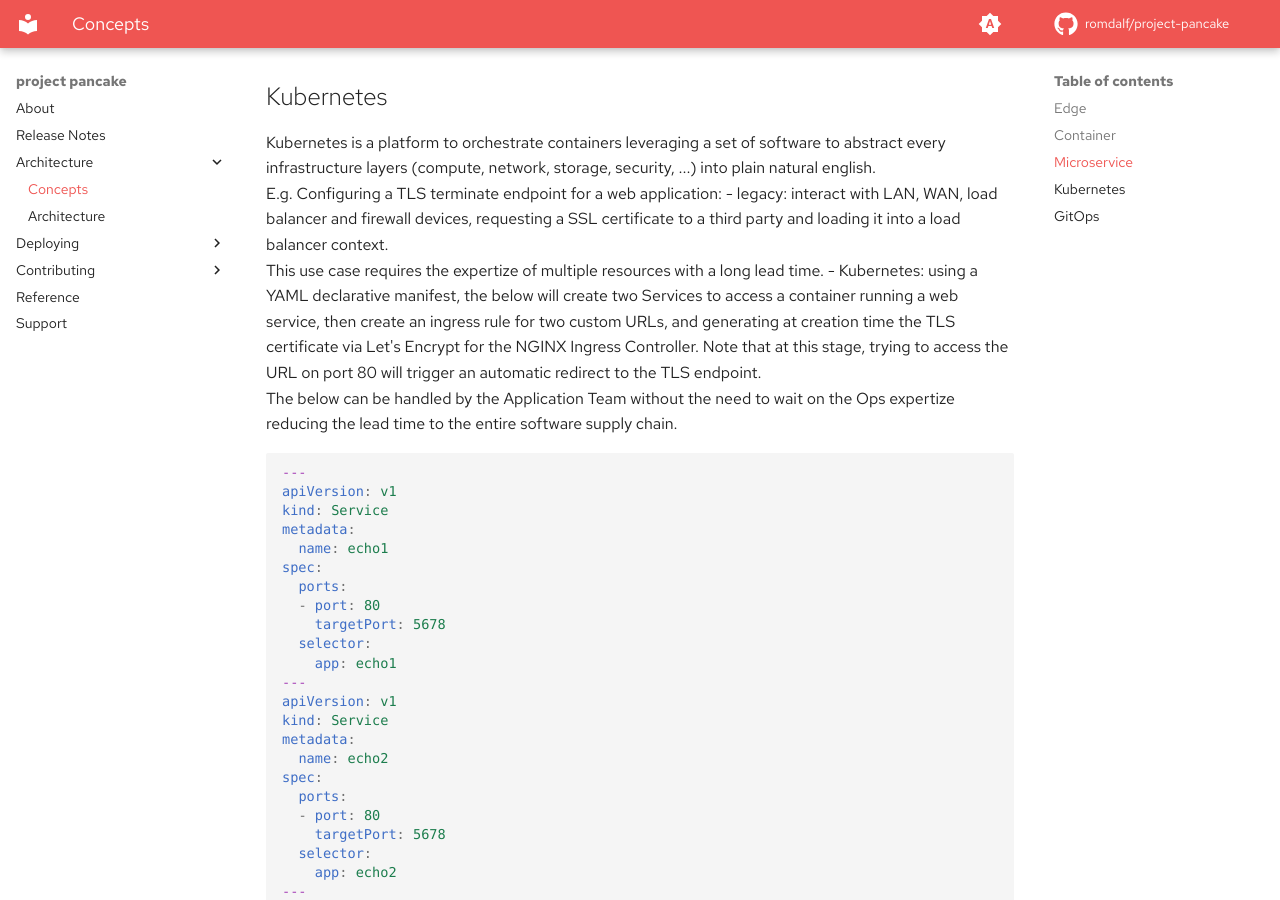
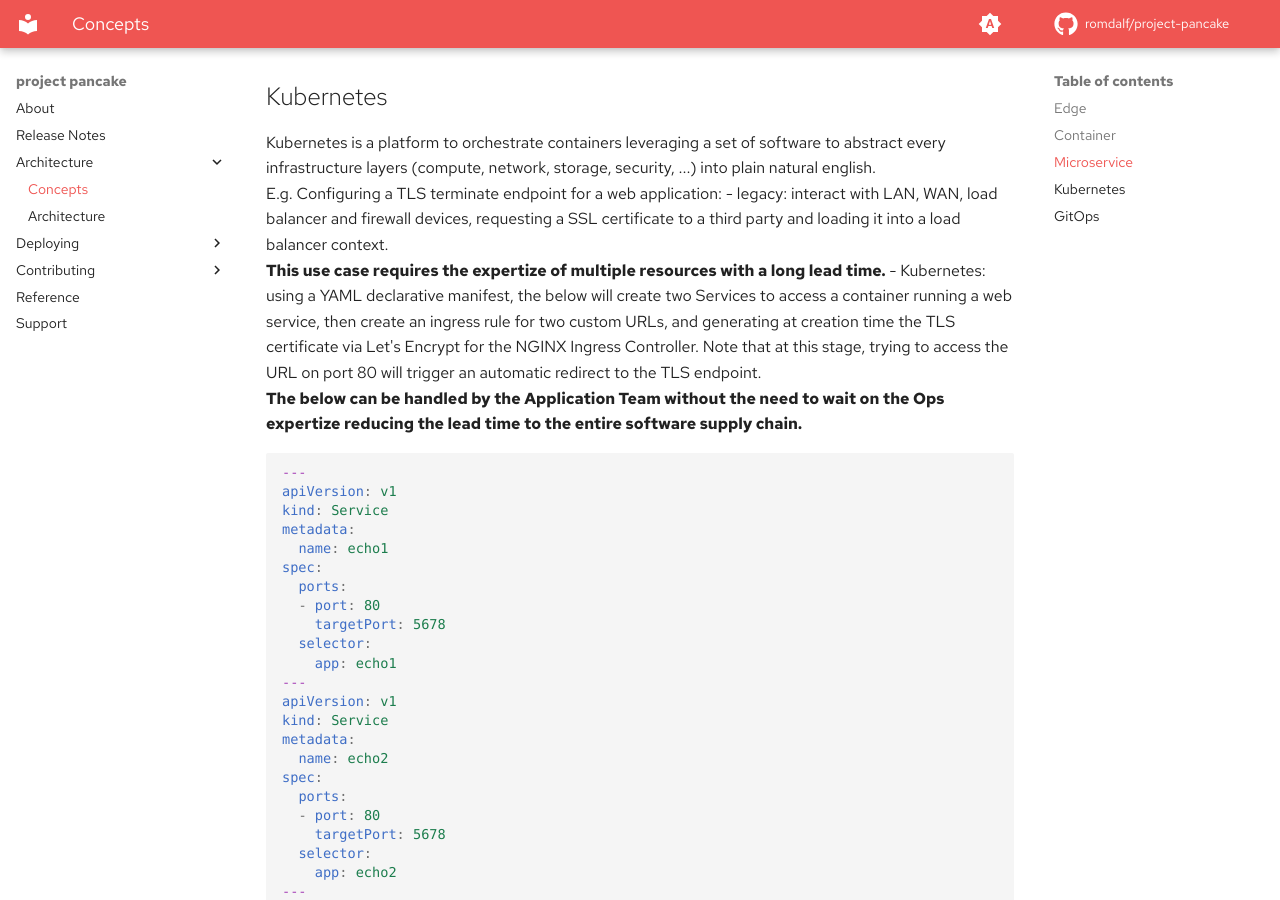
Before and after one commit to beezy-cloud/project-pancake, an MkDocs documentation site: the page built from docs/concepts.md, in a window 1280 px wide and 900 px high, scrolled down 1457 px. Built offline with MkDocs 1.6.1 and Material for MkDocs 9.7.7, drawn with Linux system fonts in a browser that asks for light colours; some web fonts are replaced; comment, search, counter and statistics services are not loaded.

Commit message:
update doc

````diff
--- a/docs/concepts.md
+++ b/docs/concepts.md
@@ -45,9 +45,9 @@ Also, having the shipping module failing will not impact the entire shopping exp
 Kubernetes is a platform to orchestrate containers leveraging a set of software to abstract every infrastructure layers (compute, network, storage, security, ...) into plain natural english.
 E.g. Configuring a TLS terminate endpoint for a web application:
 - legacy: interact with LAN, WAN, load balancer and firewall devices, requesting a SSL certificate to a third party and loading it into a load balancer context.
-This use case requires the expertize of multiple resources with a long lead time.
+**This use case requires the expertize of multiple resources with a long lead time.**
 - Kubernetes: using a YAML declarative manifest, the below will create two Services to access a container running a web service, then create an ingress rule for two custom URLs, and generating at creation time the TLS certificate via Let's Encrypt for the NGINX Ingress Controller. Note that at this stage, trying to access the URL on port 80 will trigger an automatic redirect to the TLS endpoint.
-The below can be handled by the Application Team without the need to wait on the Ops expertize reducing the lead time to the entire software supply chain.
+**The below can be handled by the Application Team without the need to wait on the Ops expertize reducing the lead time to the entire software supply chain.**
 
 ```YAML
 ---
````
